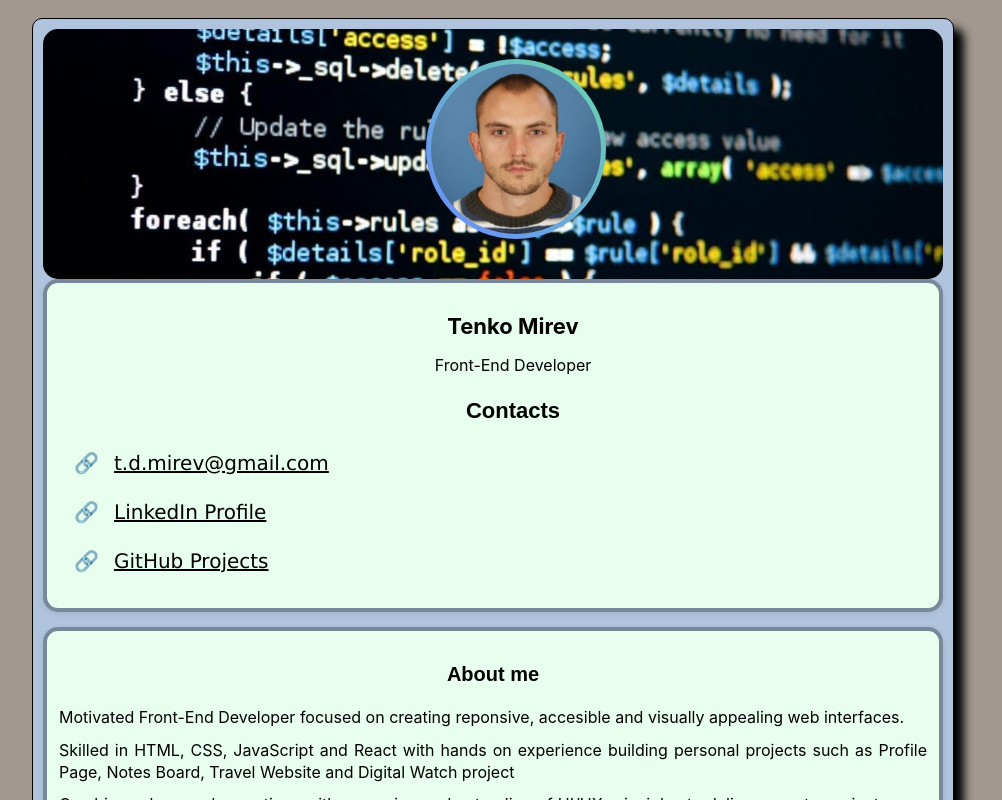
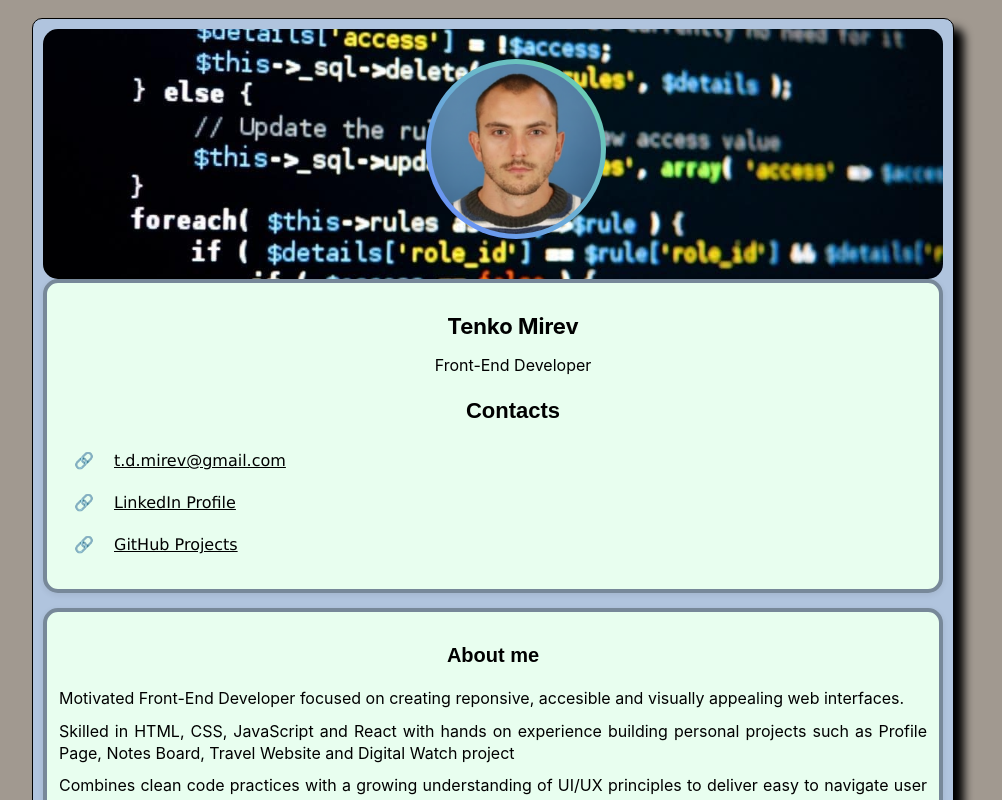
Before and after one commit to TMirev/profile-project, a React (Vite) app: page / in a window 1280 px wide. Shown: the top 800 px of the page, without its empty margins (147-1149 px from the left). Built offline with nearby package versions, Linux system fonts and the light colour scheme.

Commit message:
Small changes again in the links

```diff
--- a/src/App.css
+++ b/src/App.css
@@ -26,24 +26,23 @@
     color: black;
     text-decoration: none;
     text-align: left;
-    font-size: 20px;
+
     transform: translateX(10px);
 }
 
 .contact-links {
+    font-size: 16px;
     display: flex;
     flex-direction: column;
     gap: 2px;
     padding: 5px;
     font-family: Verdana, Geneva, Tahoma, sans-serif;
     text-decoration: underline;
-
 }
 
 .contacts-summary-box p {
     margin-bottom: 10px;
     text-align: justify;
-
 }
 
 .Certification-section {
```
Also changed, not shown: 1 other file (tests, documents, lock files or other folders).
